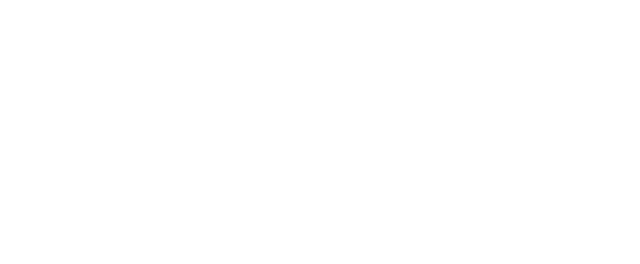
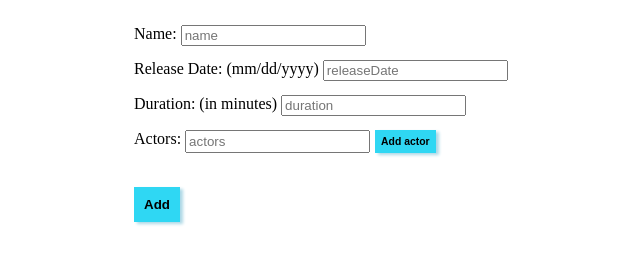
Before and after one commit to trytomakeit1/movie-test, a React app: page /movie-edit in a window 1280 px wide. Shown: the whole page, without its empty margins (23-663 px from the left). Built offline with nearby package versions, Linux system fonts and the light colour scheme; sample sign-in values are in the browser's storage.

Commit message:
Display of movies list and adding new movies

```diff
--- a/src/components/App.js
+++ b/src/components/App.js
@@ -4,6 +4,7 @@ import '../style.css';
 import Loginform from './Loginform';
 import Movies from './Movies';
 import {Redirect, Route} from 'react-router-dom';
+import MovieManipulator from './MovieManipulator';
 
 
 
@@ -17,7 +18,6 @@ class App extends Component {
 
 
             <Route exact path="/movies" render={()=>{
-                console.log('qua')
                 let content = null;
                 localStorage.getItem('token') ?
                 content = <Movies />
@@ -25,6 +25,17 @@ class App extends Component {
                 content = <Redirect to="/" />
                 return content;
             }}></Route>
+
+            <Route exact path="/movie-edit" render={()=>{
+                let content = null;
+                localStorage.getItem('token') ?
+                content = <MovieManipulator />
+                :
+                content = <Redirect to="/" />
+                return content;
+            }}></Route>
+
+
 
 
             <Route exact path="/" render={()=>{
--- /dev/null
+++ b/src/components/MovieManipulator.js
@@ -0,0 +1,137 @@
+import React, { Fragment, useRef, useState } from 'react';
+import { useQuery, useMutation, gql } from '@apollo/client';
+
+
+const MovieManipulator = (props) => {
+
+
+    const actorsRef = useRef(null);
+
+    const [actorsState, updateActors] = useState({
+        actorsList : []
+    });
+
+
+    const ADD_MOVIE = gql`
+    mutation addMovieMutation($name: String!, $releaseDate: String!, $duration: Int!, $actors: [String]!) {
+        insertMovie(name: $name, releaseDate: $releaseDate, duration: $duration, actors: $actors ) {
+        id name
+        }
+    }
+    `;
+
+
+    const [addMovie, { addMovieError }] = useMutation(ADD_MOVIE, {
+
+        onCompleted({movie}) {
+            console.log(" compl move insertion");
+
+        },
+        onError(error){
+            alert(error);
+        }
+    });
+
+
+
+    const addActorsHandler = (e) =>{
+        e.preventDefault();
+        let actorsListCopy = actorsState.actorsList.slice();
+        const actorValue = actorsRef.current.value;
+
+        if (actorValue.trim().length > 0) {
+            let actorExists = false;
+
+            for(let i = 0; i < actorsListCopy.length; i++){
+                if(actorsListCopy[i].toLowerCase() === actorValue.toLowerCase())
+                    actorExists = true;
+
+            }
+            if( !actorExists) {
+                actorsListCopy.push(actorValue);
+                actorsRef.current.value = "";
+                updateActors({
+                    actorsList: actorsListCopy
+                });
+            }
+
+        }
+        // can potentially give notification that actor has already been inserted.
+
+    }
+
+
+    const clearActorsList = (e) => {
+        e.preventDefault();
+        updateActors({
+            actorsList : []
+        });
+    }
+
+
+
+    //TODO form validation
+
+    const actorsListDisplay = actorsState.actorsList.map((actor, ind) => {
+        return <li key={actor}><label>{actor}</label></li>
+    });
+    return (
+    <div className="movieForm">
+
+        <form onSubmit={(e)=>{
+                e.preventDefault();
+                let name = e.target.elements.name.value;
+                let releaseDate = e.target.elements.releaseDate.value;
+                let duration = parseInt(e.target.elements.duration.value);
+                let actors = actorsState.actorsList;
+                console.log(name, releaseDate, duration, actors);
+
+                addMovie({variables: {name, releaseDate, duration, actors}})
+            }}>
+            <div>
+                <label>Name:</label>
+                <input type="text" name="name" placeholder="name"></input>
+            </div>
+
+            <div>
+                <label>Release Date: (mm/dd/yyyy)</label>
+                <input type="text" name="releaseDate" placeholder="releaseDate"></input>
+            </div>
+            <div>
+                <label>Duration: (in minutes)</label>
+                <input type="text" name="duration" placeholder="duration"></input>
+            </div>
+
+
+            <div>
+                <label htmlFor="actors">Actors: </label>
+                <input id="actors" type="text" name="actors" placeholder="actors"
+                ref={actorsRef}></input>
+                <button className="button" style={{marginLeft: "3px", padding: "6px", fontSize: "0.65rem"}} onClick={addActorsHandler}>Add actor</button>
+            </div>
+
+            {actorsState.actorsList.length > 0 ?
+            <Fragment>
+                <div>
+                    <ul style={{paddingLeft: "12px", margin: "0"}}>
+                        {actorsListDisplay}
+                    </ul>
+                </div>
+                <div>
+                    <button className="button" style={{marginTop: "3px", padding: "6px", fontSize: "0.65rem"}} onClick={clearActorsList}>Clear actors list</button>
+                </div>
+            </Fragment>
+            :null}
+
+
+
+
+
+            <div style={{marginTop: "20px"}}>
+                <button className="button">Add</button>
+            </div>
+        </form>
+    </div>
+   )
+}
+export default MovieManipulator;
--- /dev/null
+++ b/src/components/MovieTile.js
@@ -0,0 +1,20 @@
+import React from 'react'
+
+
+const MovieTile = (props) => {
+
+    let movie = props.movie;
+
+    let actorsList = movie.actors.map((actor, index) => {
+            return <span key={actor}>{actor}{index < movie.actors.length - 1 ? "," : null}</span>
+    });
+
+    return (<div className="movieTile">
+        <h4>{movie.name}</h4>
+        <p>Release date: {movie.releaseDate}</p>
+        <p>Duration: {movie.duration} minutes</p>
+        <p>Actors: {actorsList}</p>
+        <p>Average user rating: {movie.averageRating === 0 ? "No ratings" : movie.averageRating}</p>
+    </div>)
+}
+export default MovieTile;
--- a/src/components/Movies.js
+++ b/src/components/Movies.js
@@ -1,9 +1,48 @@
-import React from 'react';
+import React, {Fragment, useEffect} from 'react';
+import { useQuery, gql } from '@apollo/client';
+import MovieTile from './MovieTile';
+import {useHistory} from 'react-router-dom';
+
 
 const Movies = (props) => {
 
+    const history = useHistory();
+
+    const MOVIES_LIST = gql`
+    query moviesListQuery {
+        moviesList {
+            id name releaseDate duration actors averageRating
+        }
+    }
+    `;
+
+
+
+    const {loading, error, data } = useQuery(MOVIES_LIST);
+
+    let content = null;
+    if(loading) {
+        content = <h3>loading</h3>
+    } else if(data) {
+        content = data.moviesList.map((movie, index)=><MovieTile key={movie.id} movie={movie} />);
+    }
+
+
+    const addMovieHandler = (e) => {
+        e.preventDefault();
+        //redirect
+        let p =  "/movie-edit"
+        history.push(p);
+    }
+
     return (
-        <div>Movies</div>
+        <Fragment>
+            <div>Movies</div>
+            <button style={{margin: "20px"}} className="button" onClick={addMovieHandler}>Add new movie</button>
+            <div className="moviesList">
+                {content}
+            </div>
+        </Fragment>
     )
 }
 
--- a/src/components/apollo/client.js
+++ b/src/components/apollo/client.js
@@ -1,8 +1,10 @@
 import { ApolloClient, InMemoryCache, gql } from '@apollo/client';
 
+console.log("token ", localStorage.getItem('token'));
 const client = new ApolloClient({
   uri: 'http://localhost:3000',
-  cache: new InMemoryCache()
+  cache: new InMemoryCache(),
+  headers: {authorization: localStorage.getItem('token')}
 });
 
   export default client;
--- a/src/style.css
+++ b/src/style.css
@@ -34,5 +34,37 @@
     box-shadow: 1px 1px lightblue;
 }
 
+.moviesList {
+    display: flex;
+    justify-content: left;
+    flex-wrap: wrap;
+    justify-content: space-between;
+}
+
+.movieTile {
+    border: 1px solid #ccc;
+    padding: 15px;
+    margin: 10px;
+    width: 25%;
+}
+
+.movieTile p {
+    text-align: left;
+}
+
+.movieForm {
+    padding: 10px
+}
+.movieForm div {
+    display: flex;
+    justify-content: left;
+    padding: 5px;
+    text-align: left;
+}
+
+.movieForm div *{
+    margin: 2px;
+}
+
 
 /* media queries *** */
```
Also changed, not shown: src/components/Loginform.js (indentation only).
